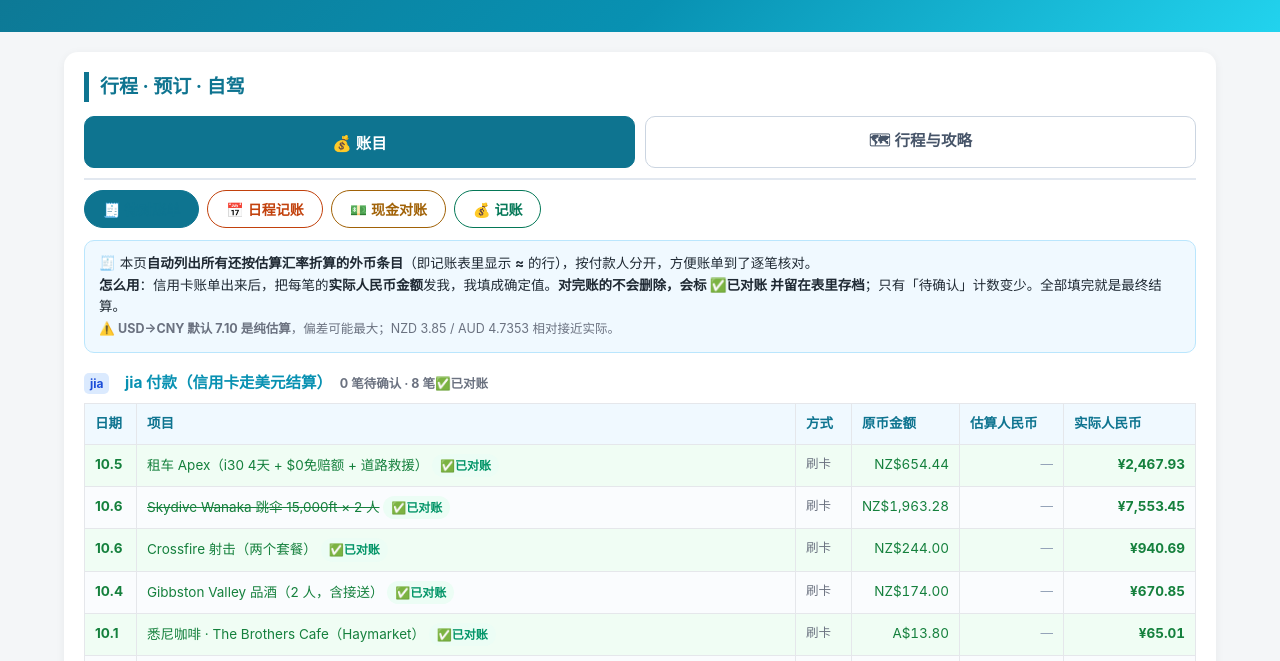
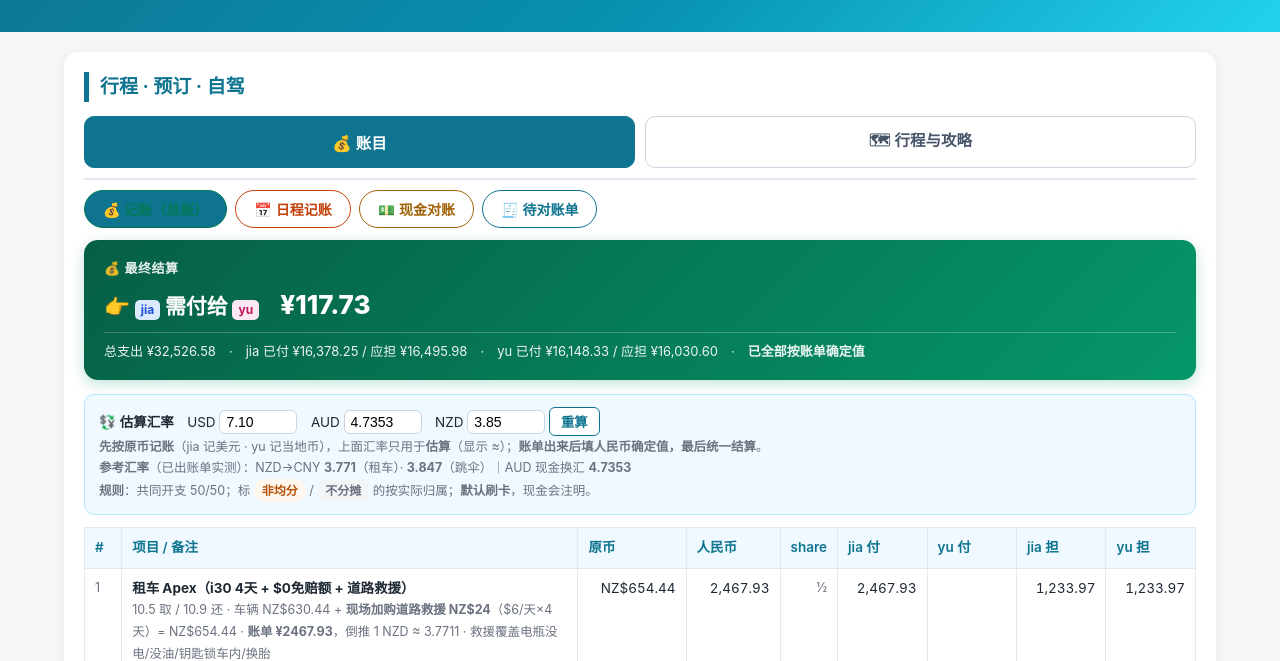
Before and after one commit to jiajia11272042/travel-plans, a plain HTML site: page 2026-au-nz-final/index.html in a window 1280 px wide. Shown: the part 139-800 px from the top of the page. Drawn offline with Linux system fonts and the light colour scheme.

Commit message:
记账(总账)tab设为账目组第一个且为默认打开项;顶部新增醒目绿色结算横幅,把'谁付谁钱'最终结论(jia需付给yu¥117.73)放在最前面,并带总支出/各自已付应担的一行摘要;结论随数据动态渲染,全部对账完去掉≈

```diff
--- a/2026-au-nz-final/index.html
+++ b/2026-au-nz-final/index.html
@@ -81,10 +81,10 @@
     </div>
 
     <div class="tabs" id="bar-acct">
-      <button id="btn-bill" class="active" onclick="showTab('bill')" style="border-color:#0e7490;color:#0e7490">🧾 待对账单</button>
+      <button id="btn-money" class="active" onclick="showTab('money')" style="border-color:#047857;color:#047857">💰 记账（总账）</button>
       <button id="btn-daily" onclick="showTab('daily')" style="border-color:#c2410c;color:#c2410c">📅 日程记账</button>
       <button id="btn-cash" onclick="showTab('cash')" style="border-color:#a16207;color:#a16207">💵 现金对账</button>
-      <button id="btn-money" onclick="showTab('money')" style="border-color:#047857;color:#047857">💰 记账</button>
+      <button id="btn-bill" onclick="showTab('bill')" style="border-color:#0e7490;color:#0e7490">🧾 待对账单</button>
     </div>
     <div class="tabs" id="bar-trip">
       <button id="btn-plan" class="active" onclick="showTab('plan')">📋 逐日行程</button>
@@ -819,6 +819,7 @@ Signature: ______________    Date: ______________</pre>
 
     <!-- ========== TAB 5: 记账 ========== -->
     <div id="tab-money">
+      <div id="money-headline"></div>
       <div class="note">💱 <b>估算汇率</b>　USD <input id="rateUsd" type="number" step="0.0001" value="7.10" style="width:78px;padding:3px 6px;border:1px solid #cbd5e1;border-radius:6px;font-size:14px">　AUD <input id="rateAud" type="number" step="0.0001" value="4.7353" style="width:78px;padding:3px 6px;border:1px solid #cbd5e1;border-radius:6px;font-size:14px">　NZD <input id="rate" type="number" step="0.0001" value="3.85" style="width:78px;padding:3px 6px;border:1px solid #cbd5e1;border-radius:6px;font-size:14px"> <button onclick="renderMoney()" style="padding:4px 11px;border:1px solid var(--brand);background:#fff;color:var(--brand);border-radius:6px;font-weight:600;cursor:pointer">重算</button><br><span class="rn"><b>先按原币记账</b>（jia 记美元 · yu 记当地币），上面汇率只用于<b>估算</b>（显示 ≈）；<b>账单出来后填人民币确定值，最后统一结算</b>。<br><b>参考汇率</b>（已出账单实测）：NZD→CNY <b>3.771</b>（租车）· <b>3.847</b>（跳伞）｜AUD 现金换汇 <b>4.7353</b><br><b>规则</b>：共同开支 50/50；标 <span class="pill alt">非均分</span> / <span class="pill no">不分摊</span> 的按实际归属；<b>默认刷卡</b>，现金会注明。</span></div>
       <div id="money-table"></div>
       <div id="money-sum" class="mtot"></div>
@@ -1228,6 +1229,19 @@ Signature: ______________    Date: ______________</pre>
                   : '\u{1F449} <b><span class="who jia">jia</span> \u9700\u4ed8\u7ed9 <span class="who yu">yu</span> '+(EST_ANY?'\u2248 ':'')+'\u00a5'+fm(-diff)+'</b>'))
       +'<hr style="border:none;border-top:1px solid #e2e8f0;margin:8px 0">'
       +'<span class="rn">\u{1F4B5} \u6362\u6c47\u4e0d\u7b97\u6d88\u8d39\uff08\u5df2\u6807\u4ec5\u8bb0\u5f55\uff09\uff1b\u73b0\u91d1\u6d88\u8d39\u9010\u7b14\u8ba1\u5165\uff0c\u5269\u4f59\u73b0\u91d1\u4ecd\u662f yu \u7684\u94b1\u3002</span>';
+    var approx=(EST_ANY?'\u2248 ':'');
+    var concl, sub;
+    if(Math.abs(diff)<0.01){ concl='\u2705 \u4e24\u4eba\u5df2\u7ed3\u5e73\uff0c\u4e92\u4e0d\u6b20\u6b3e'; sub=''; }
+    else if(diff>0){ concl='\u{1F449} <span class="who yu">yu</span> \u9700\u4ed8\u7ed9 <span class="who jia">jia</span>\u3000<span style="font-size:26px">'+approx+'\u00a5'+fm(diff)+'</span>'; }
+    else { concl='\u{1F449} <span class="who jia">jia</span> \u9700\u4ed8\u7ed9 <span class="who yu">yu</span>\u3000<span style="font-size:26px">'+approx+'\u00a5'+fm(-diff)+'</span>'; }
+    var hl='<div style="background:linear-gradient(135deg,#065f46,#059669);color:#fff;border-radius:14px;padding:18px 20px;margin:0 0 14px;box-shadow:0 4px 14px rgba(5,150,105,.25)">'
+      +'<div style="font-size:13px;opacity:.9;font-weight:600;letter-spacing:.5px">\u{1F4B0} \u6700\u7ec8\u7ed3\u7b97</div>'
+      +'<div style="font-size:21px;font-weight:800;margin-top:6px;line-height:1.5">'+concl+'</div>'
+      +'<div style="font-size:13px;opacity:.92;margin-top:8px;border-top:1px solid rgba(255,255,255,.25);padding-top:8px">'
+      +'\u603b\u652f\u51fa '+approx+'\u00a5'+fm(T.cny)+'\u3000\u00b7\u3000jia \u5df2\u4ed8 \u00a5'+fm(T.pj)+' / \u5e94\u62c5 \u00a5'+fm(T.bj)
+      +'\u3000\u00b7\u3000yu \u5df2\u4ed8 \u00a5'+fm(T.py)+' / \u5e94\u62c5 \u00a5'+fm(T.by)
+      +(EST_ANY?'\u3000\u00b7\u3000<b>\u5c1a\u6709\u5f85\u8d26\u5355\u9879\uff0c\u6570\u5b57\u53ef\u80fd\u5fae\u8c03</b>':'\u3000\u00b7\u3000<b>\u5df2\u5168\u90e8\u6309\u8d26\u5355\u786e\u5b9a\u503c</b>')+'</div></div>';
+    var hlbox=document.getElementById('money-headline'); if(hlbox) hlbox.innerHTML=hl;
     document.getElementById('money-sum').innerHTML=out;
     renderCash();
     renderBill();
@@ -1398,7 +1412,7 @@ Signature: ______________    Date: ______________</pre>
 
   var GRP={bill:'acct',daily:'acct',cash:'acct',money:'acct',
             plan:'trip',booking:'trip',drive:'trip',rules:'trip',pack:'trip',more:'trip'};
-  var LAST={acct:'bill',trip:'plan'};
+  var LAST={acct:'money',trip:'plan'};
   var ALLTABS=['pack','plan','booking','drive','money','cash','bill','daily','rules','more'];
 
   function showTab(t){
@@ -1418,7 +1432,7 @@ Signature: ______________    Date: ______________</pre>
   renderCash();
   renderBill();
   renderDaily();
-  showTab('bill');
+  showTab('money');
 </script>
 </body>
 </html>
```
